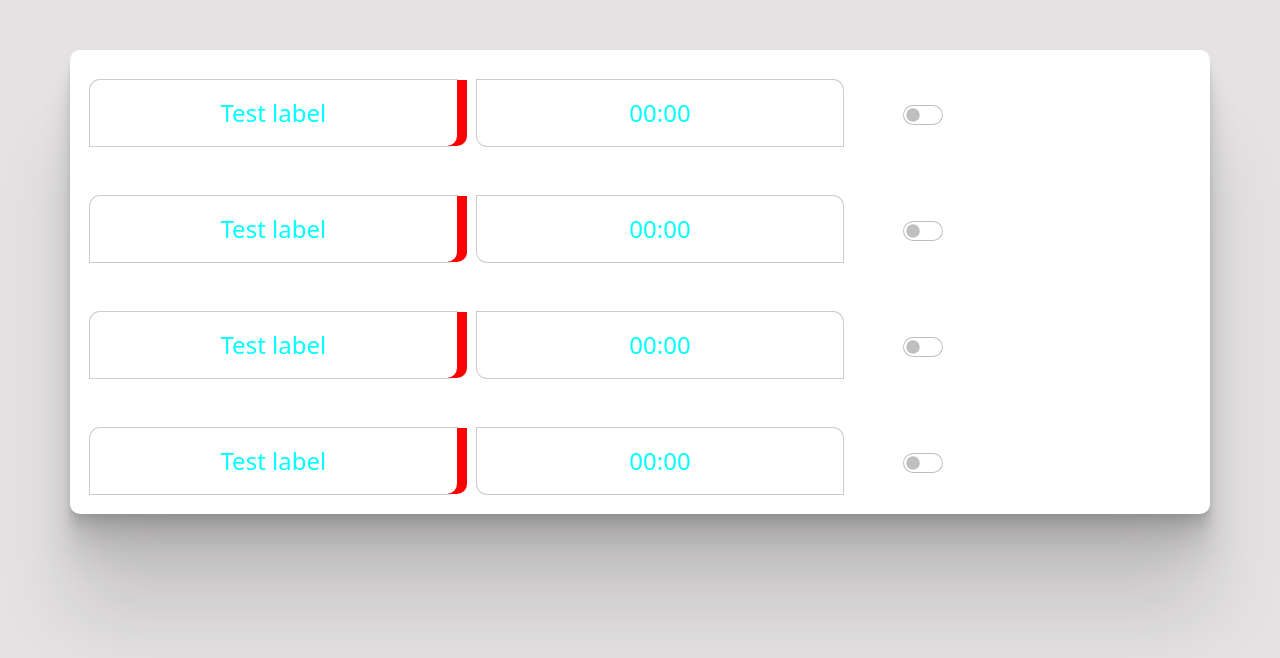
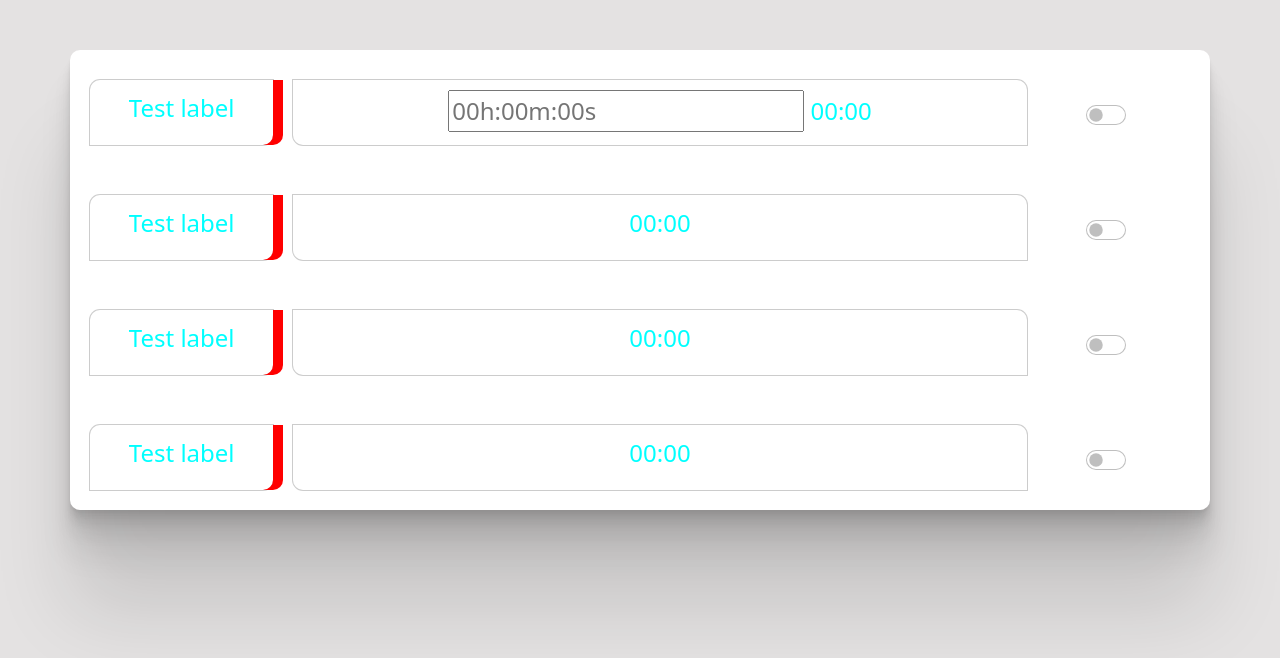
Before and after one commit to aftero69/pi-controll-1, a Flask app: page / in a window 1280 px wide. Shown: the top 658 px of the page. Run offline with Flask 2, Linux system fonts and the light colour scheme; some libraries are stand-ins or nearby versions.

Commit message:
Added requirement file

```diff
--- a/app.py
+++ b/app.py
@@ -1,14 +1,12 @@
 from flask import Flask, render_template
 from flask_socketio import SocketIO, emit
-import json
 
 app = Flask(__name__)
 app.config["SECRET_KEY"] = "SYED uzair AHmed"
 app.config["DEBUG"] = True
 socketio = SocketIO(app, cors_allowed_origins="*")
 
-# resberry-pi-variable
-port_1 = "off"
+# raspberry-pi-variable
 pin_triggers = [
     {"switch0": "off"},
     {"switch1": "off"},
@@ -31,31 +29,14 @@ def start_start_check(message):
 
 @socketio.on("change_state")
 def set_ports(data):
-    for index , item in enumerate(pin_triggers):
+    for index, item in enumerate(pin_triggers):
         if str(item.keys()) == str(data.keys()):
             for data_key, data_value in data.items():
                 pin_triggers[index][data_key] = data_value
             break
-    socketio.emit("broadcast",data)
+    socketio.emit("broadcast", data)
     print(pin_triggers)
 
 
 if __name__ == "__main__":
     socketio.run(app, host="0.0.0.0", port="80")
-
-
-# Getting the data fro the fitch api using post method
-# @app.route("/pi_trigger", methods=["POST"])
-# def pi_trigger():
-#     # getting the data in json formate.
-#     req = request.get_json()
-#     print(request.get_data())
-#     # checking the data for current data of the button.
-#     if req["current_state"] == "on":
-#         value = "on"
-#     else:
-#         value = "off"
-#     # the return the divice state to update web page.
-#     res = make_response(jsonify({"message": "data received"}, {
-#                         "device_state": f"{value}"}), 200)
-#     return res
--- /dev/null
+++ b/requirements.txt
@@ -0,0 +1,2 @@
+Flask
+Flask-SocketIO
--- a/static/css.css
+++ b/static/css.css
@@ -5,6 +5,7 @@ body {
   color: aqua;
 }
 
+/* style for box shadow */
 .box {
   box-shadow: 0 2.8px 2.2px rgba(0, 0, 0, 0.034),
     0 6.7px 5.3px rgba(0, 0, 0, 0.048), 0 12.5px 10px rgba(0, 0, 0, 0.06),
@@ -22,14 +23,14 @@ body {
 }
 
 .title {
-  padding: 15px;
+  padding: 10px;
   box-shadow: 10px 0px red, 0 0 0 1px rgb(0 0 0 / 20%);
   border-radius: 10px 0px;
   font-size: 1.5rem;
 }
 
 .time {
-  padding: 15px;
+  padding: 10px;
   margin-left: 20px;
   box-shadow: 0 0 0 1px rgb(0 0 0 / 20%);
   border-radius: 0px 10px;
@@ -39,3 +40,15 @@ body {
 .tog {
   margin: 20px;
 }
+
+/* Chrome, Safari, Edge, Opera */
+input::-webkit-outer-spin-button,
+input::-webkit-inner-spin-button {
+  -webkit-appearance: none;
+  margin: 0;
+}
+
+/* Firefox */
+input[type=number] {
+  -moz-appearance: textfield;
+}
--- a/static/js.js
+++ b/static/js.js
@@ -1,6 +1,5 @@
 var socket = io.connect();
 var theParentElement = document.getElementById("event-listener");
-var startingState;
 
 theParentElement.addEventListener("click", function (e) {
   /*
@@ -16,11 +15,11 @@ theParentElement.addEventListener("click", function (e) {
       let obj = {};
       titleColorChange(switchId, true);
       if (toggle_switch.checked) {
-        obj[switchId] = "on"
-        socket.emit("change_state", obj)
+        obj[switchId] = "on";
+        socket.emit("change_state", obj);
       } else {
-        obj[switchId] = "off"
-        socket.emit("change_state", obj)
+        obj[switchId] = "off";
+        socket.emit("change_state", obj);
       }
 
     }
@@ -35,7 +34,7 @@ socket.on("broadcast", function (data) {
   */
   const id_name = Object.keys(data);
   const pin_state = Object.values(data);
-  titleColorChange(id_name[0], false, true, pin_state[0])
+  titleColorChange(id_name[0], false, true, pin_state[0]);
 });
 
 
@@ -48,11 +47,10 @@ socket.on("connect", function () {
   console.log("sending.....");
   socket.send("Connection established");
   socket.on("init_pin_state", (pinData) => {
-    startingState = pinData
     pinData.forEach(function (data) {
       const id_name = Object.keys(data);
       const pin_state = Object.values(data);
-      titleColorChange(id_name[0], false, true, pin_state[0])
+      titleColorChange(id_name[0], false, true, pin_state[0]);
     });
   });
 });
--- a/templates/base.html
+++ b/templates/base.html
@@ -1,37 +1,27 @@
 <!DOCTYPE html>
 <html lang="en">
+
 <head>
   <meta charset="UTF-8" />
   <meta http-equiv="X-UA-Compatible" content="IE=edge" />
   <meta name="viewport" content="width=device-width, initial-scale=1.0" />
   <title>{% block title %}{% endblock %}</title>
-    <link
-      rel="shortcut icon"
-      href="{{url_for('static', filename = '/images/favicon.ico')}}"
-      type="image/x-icon"
-    />
-    <link
-      href="https://cdn.jsdelivr.net/npm/bootstrap@5.0.0-beta2/dist/css/bootstrap.min.css"
-      rel="stylesheet"
-      integrity="sha384-BmbxuPwQa2lc/FVzBcNJ7UAyJxM6wuqIj61tLrc4wSX0szH/Ev+nYRRuWlolflfl"
-      crossorigin="anonymous"
-    />
-    <link
-      rel="stylesheet"
-      type="text/css"
-      href="{{url_for('static', filename = 'css.css')}}"
-    />
+  <link rel="shortcut icon" href="{{url_for('static', filename = 'images/favicon.ico')}}" type="image/x-icon" />
+  <link href="https://cdn.jsdelivr.net/npm/bootstrap@5.0.0-beta2/dist/css/bootstrap.min.css" rel="stylesheet"
+    integrity="sha384-BmbxuPwQa2lc/FVzBcNJ7UAyJxM6wuqIj61tLrc4wSX0szH/Ev+nYRRuWlolflfl" crossorigin="anonymous" />
+  <link rel="stylesheet" type="text/css" href="{{url_for('static', filename = 'css.css')}}" />
 </head>
 
 <body>
   <div class="box container">{% block content %} {% endblock %}</div>
   <!-- Script -->
-    <script
-      src="https://cdn.jsdelivr.net/npm/bootstrap@5.0.0-beta2/dist/js/bootstrap.bundle.min.js"
-      integrity="sha384-b5kHyXgcpbZJO/tY9Ul7kGkf1S0CWuKcCD38l8YkeH8z8QjE0GmW1gYU5S9FOnJ0"
-      crossorigin="anonymous"
-    ></script>
-    <script src="https://cdnjs.cloudflare.com/ajax/libs/socket.io/3.1.1/socket.io.js" integrity="sha512-oFOCo2/3DtjrJG4N27BjSLQWoiBv171sK6a+JiWjp/7agxC2nCUP358AqzxkBUb5jX8g6CYLPdSKQTbC0weCwA==" crossorigin="anonymous"></script>
+  <script src="https://cdn.jsdelivr.net/npm/bootstrap@5.0.0-beta2/dist/js/bootstrap.bundle.min.js"
+    integrity="sha384-b5kHyXgcpbZJO/tY9Ul7kGkf1S0CWuKcCD38l8YkeH8z8QjE0GmW1gYU5S9FOnJ0" crossorigin="anonymous">
+  </script>
+  <script src="https://cdnjs.cloudflare.com/ajax/libs/socket.io/3.1.1/socket.io.js"
+    integrity="sha512-oFOCo2/3DtjrJG4N27BjSLQWoiBv171sK6a+JiWjp/7agxC2nCUP358AqzxkBUb5jX8g6CYLPdSKQTbC0weCwA=="
+    crossorigin="anonymous"></script>
   <script src="{{url_for('static', filename = 'js.js')}}"></script>
 </body>
+
 </html>
--- a/templates/index.html
+++ b/templates/index.html
@@ -5,10 +5,11 @@
 <div id="event-listener">
     <!-- tile 1 -->
     <div class="tile row">
-        <div id="title_state" class="title col-4">
+        <div id="title_state" class="title col-2">
             <label> Test label </label>
         </div>
-        <div class="time col-4">
+        <div class="time col-8">
+            <input type="number" placeholder="00h:00m:00s" name="a" id="s">
             <label id="timer0"> 00:00 </label>
         </div>
         <div class="tog form-check form-switch col-1 d-md-flex justify-content-md-end">
@@ -17,10 +18,10 @@
     </div>
     <!-- tile 2 -->
     <div class="tile row">
-        <div id="title_state1" class="title col-4">
+        <div id="title_state1" class="title col-2">
             <label> Test label </label>
         </div>
-        <div class="time col-4">
+        <div class="time col-8">
             <label id="timer1"> 00:00 </label>
         </div>
         <div class="tog form-check form-switch col-1 d-md-flex justify-content-md-end">
@@ -29,10 +30,10 @@
     </div>
     <!-- tile 3 -->
     <div class="tile row">
-        <div id="title_state2" class="title col-4">
+        <div id="title_state2" class="title col-2">
             <label> Test label </label>
         </div>
-        <div class="time col-4">
+        <div class="time col-8">
             <label id="timer2"> 00:00 </label>
         </div>
         <div class="tog form-check form-switch col-1 d-md-flex justify-content-md-end">
@@ -41,10 +42,10 @@
     </div>
     <!-- tile 4 -->
     <div class="tile row">
-        <div id="title_state3" class="title col-4">
+        <div id="title_state3" class="title col-2">
             <label> Test label </label>
         </div>
-        <div class="time col-4">
+        <div class="time col-8">
             <label id="timer3"> 00:00 </label>
         </div>
         <div class="tog form-check form-switch col-1 d-md-flex justify-content-md-end">
```
Lines whose indentation alone changed are shown as unchanged.
